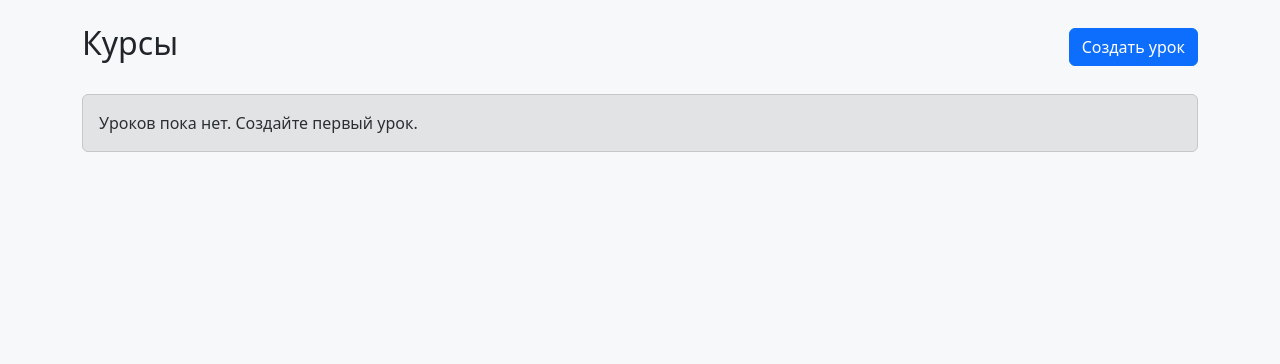
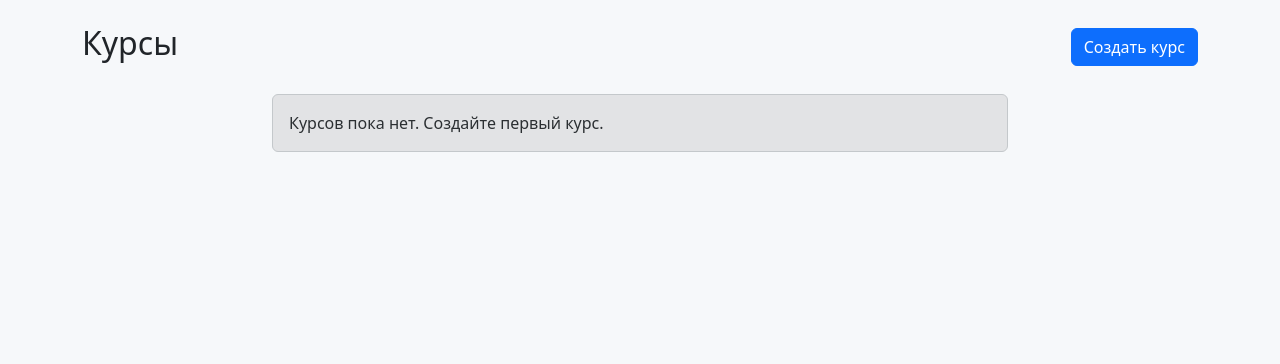
Before and after one commit to 010mar/django_hw, a Django app: template templates/tasks/lesson_list.html in a window 1280 px wide. Shown: the part 56-420 px from the top of the page. Run offline with Django 5.2, Linux system fonts and the light colour scheme; the template is opened without the code that fills it, so the values that code supplies are empty; parts of the project's set-up code (start-up, migrations or seed data) failed here and were passed over.

Commit message:
feat: обновить страницу курсов

```diff
--- a/templates/tasks/lesson_list.html
+++ b/templates/tasks/lesson_list.html
@@ -5,10 +5,12 @@
 {% block content %}
 <div class="d-flex justify-content-between align-items-center mb-4">
     <h2>Курсы</h2>
-    <a href="{% url 'lesson_create' %}" class="btn btn-primary">Создать урок</a>
+    <a href="{% url 'lesson_create' %}" class="btn btn-primary">Создать курс</a>
 </div>
 
 {% if lessons %}
+    <div class="row justify-content-center">
+        <div class="col-12 col-md-8">
             <div class="list-group">
                 {% for lesson in lessons %}
                     <a href="{% url 'lesson_detail' lesson.pk %}" class="list-group-item list-group-item-action d-flex justify-content-between align-items-center">
@@ -22,7 +24,13 @@
                     </a>
                 {% endfor %}
             </div>
+        </div>
+    </div>
 {% else %}
-    <div class="alert alert-secondary">Уроков пока нет. Создайте первый урок.</div>
+    <div class="row justify-content-center">
+        <div class="col-12 col-md-8">
+            <div class="alert alert-secondary">Курсов пока нет. Создайте первый курс.</div>
+        </div>
+    </div>
 {% endif %}
 {% endblock %}
```
Lines whose indentation alone changed are shown as unchanged.
